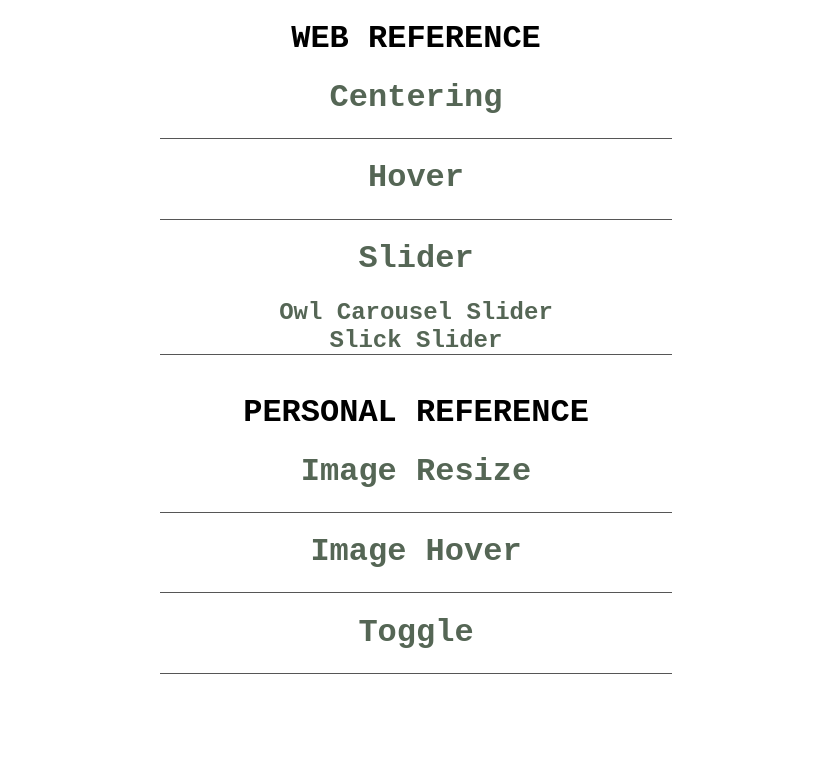
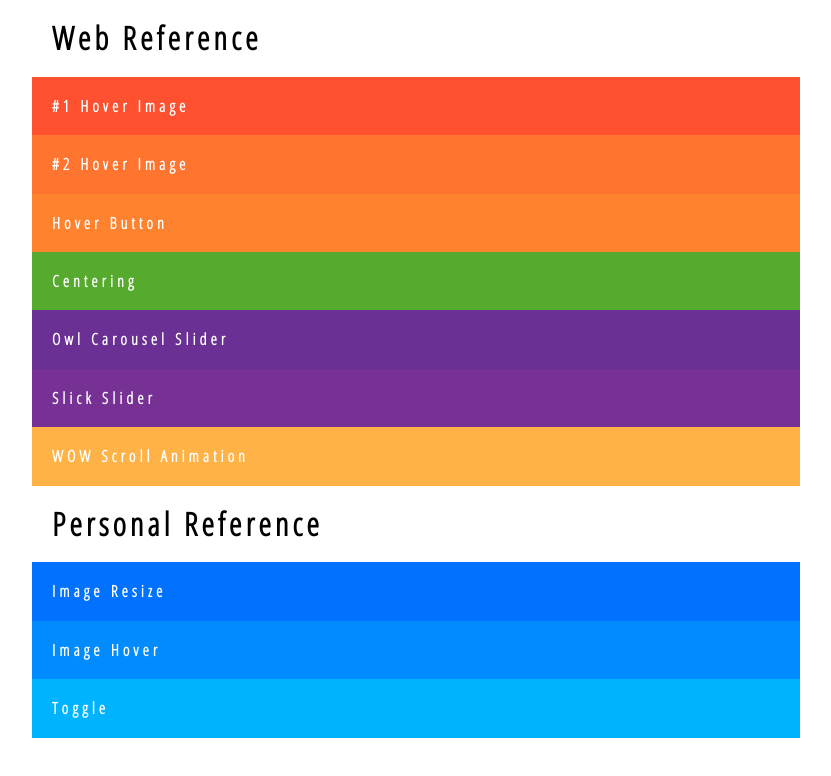
Before and after one commit to bienjerico/bienjerico.github.io, a website: page index.html in a window 1280 px wide. Shown: the whole page, without its empty margins (224-1055 px from the left). Drawn offline with nearby package versions, Linux system fonts and the light colour scheme.

Commit message:
re-design

```diff
--- a/index.html
+++ b/index.html
@@ -8,6 +8,7 @@
     <link rel="stylesheet" href="https://cdnjs.cloudflare.com/ajax/libs/normalize/5.0.0/normalize.min.css" media="screen" title="no title">
     <link rel="stylesheet" href="style.css" media="screen" title="no title">
     <script type="text/javascript" src="bower_components/jquery/dist/jquery.min.js"></script>
+    <link href="https://fonts.googleapis.com/css?family=Open+Sans+Condensed:300" rel="stylesheet">
 
     <!--[if lt IE 9]>
       <script src="https://oss.maxcdn.com/html5shiv/3.7.3/html5shiv.min.js"></script>
@@ -19,29 +20,29 @@
   <header>
 
   </header>
-  <section class="url-list">
-    <h1>WEB REFERENCE</h1>
-    <ul>
-      <li><a href="https://www.w3.org/Style/Examples/007/center.en.html" target="_blank"><h1>Centering</h1></a></li>
-      <li><a href="https://codepen.io/nxworld/pen/ZYNOBZ"  target="_blank"><h1>Hover</h1></a></li>
-      <li>
-        <div>
-          <h1>Slider</h1>
-          <a href="http://www.owlcarousel.owlgraphic.com/" target="_blank"><h2>Owl Carousel Slider</h2></a>
-          <a href="http://kenwheeler.github.io/slick/" target="_blank"><h2>Slick Slider</h2></a>
-        </div>
-      </li>
-    </ul>
-
-    <div class="&nbsp;">&nbsp;</div>
-
-    <h1>PERSONAL REFERENCE</h1>
-    <ul>
-      <li><a href="/image-resize.html" target="_blank"><h1>Image Resize</h1></a></li>
-      <li><a href="/image-hover.html"  target="_blank"><h1>Image Hover</h1></a></li>
-      <li><a href="/toggle.html"  target="_blank"><h1>Toggle</h1></a></li>
-    </ul>
-  </section>
-
+    <section class="gradient-list">
+      <ul>
+        <li class="gradient-group">
+          <h1 class="gradient-header">Web Reference</h1>
+            <ul>
+              <li class="gradient-item"><a href="https://codepen.io/nxworld/pen/ZYNOBZ"  target="_blank"><h4>#1 Hover Image </h4></a></li>
+              <li class="gradient-item"><a href="http://ianlunn.github.io/Hover/"  target="_blank"><h4>#2 Hover Image</h4></a></li>
+              <li class="gradient-item"><a href="https://codepen.io/davidicus/pen/emgQKJ" target="_blank"><h4>Hover Button </h4></a></li>
+              <li class="gradient-item"><a href="https://www.w3.org/Style/Examples/007/center.en.html" target="_blank"><h4>Centering</h4></a></li>
+              <li class="gradient-item"><a href="http://www.owlcarousel.owlgraphic.com/" target="_blank"><h4>Owl Carousel Slider</h4></a></li>
+              <li class="gradient-item"><a href="http://kenwheeler.github.io/slick/" target="_blank"><h4>Slick Slider</h4></a></li>
+              <li class="gradient-item"><a href="http://mynameismatthieu.com/WOW/index.html" target="_blank"><h4>WOW Scroll Animation</h4></a></li>
+            </ul>
+        </li>
+        <li class="gradient-group">
+          <h1 class="gradient-header">Personal Reference</h1>
+            <ul>
+              <li class="gradient-item"><a href="/image-resize.html" target="_blank"><h4>Image Resize</h4></a></li>
+              <li class="gradient-item"><a href="/image-hover.html"  target="_blank"><h4>Image Hover</h4></a></li>
+              <li class="gradient-item"><a href="/toggle.html"  target="_blank"><h4>Toggle</h4></a></li>
+            </ul>
+        </li>
+      </ul>
+    </section>
   </body>
 </html>
--- a/style.css
+++ b/style.css
@@ -1,7 +1,7 @@
 
 * {
    margin: 0;
-   padding: 0;
+   /*padding: 0;*/
 	-moz-box-sizing: border-box;
 	-webkit-box-sizing: border-box;
 	box-sizing: border-box;
@@ -11,12 +11,6 @@
 body {
 	background-color: #fff;
 }
-
-/*section {
-    width: 100%;
-    display: inline-block;
-    margin: 0 auto;
-}*/
 
 .clearfix {
 	clear: both;
@@ -33,38 +27,67 @@
 }
 
 
-
-/*-------------------*/
-/* URL List */
-/*-------------------*/
-.url-list {
-	margin: 0;
-	padding-left: 30%;
-	padding-right: 30%;
-	text-align: center;
+/*---------------*/
+/* Gradient List */
+/*---------------*/
+.gradient-list {
+	font-family: 'Open Sans Condensed', sans-serif;
+	letter-spacing: 0.25em;
+	width: 60%;
+	margin: 0 auto;
 }
-.url-list h1,h2 {
-	font-family: "Courier New", Courier, monospace;
-}
-.url-list ul {
+	.gradient-list ul {
 	list-style: none;
 	padding: 0;
 }
-
-.url-list li {
-	border-bottom:1px solid #565656;
-	color:#565;
+.gradient-list h1.gradient-header {
+	margin: 0;
+	padding: 20px;}
+.gradient-list li.gradient-item {
+	padding: 20px;
+	-webkit-transition-duration: 0.3s;
+	transition-duration: 0.3s;
+}
+.gradient-list li.gradient-item:hover {
+	padding-left: 30px;
 }
 
-.url-list li a {
+.gradient-list .gradient-item a {
 	text-decoration: none;
-	color:#565;
+	color:#ffffff;
 }
-
-.url-list li a:hover {
-	color:#232;
+/* Web Reference */
+.gradient-list .gradient-group:first-child li.gradient-item:nth-child(1){
+	background: #ff512f;
 }
-
+.gradient-list .gradient-group:first-child li.gradient-item:nth-child(2){
+	background: #FF742F;
+}
+.gradient-list .gradient-group:first-child li.gradient-item:nth-child(3){
+	background: #FF822F;
+}
+.gradient-list .gradient-group:first-child li.gradient-item:nth-child(4){
+	background: #56AB2F;
+}
+.gradient-list .gradient-group:first-child li.gradient-item:nth-child(5){
+	background: #6a3093;
+}
+.gradient-list .gradient-group:first-child li.gradient-item:nth-child(6){
+	background: #773093;
+}
+.gradient-list .gradient-group:first-child li.gradient-item:nth-child(7){
+	background: #ffb347;
+}
+/* Personal Reference */
+.gradient-list .gradient-group:last-child li.gradient-item:nth-child(1){
+	background: #0072ff;
+}
+.gradient-list .gradient-group:last-child li.gradient-item:nth-child(2){
+	background: #008CFF;
+}
+.gradient-list .gradient-group:last-child li.gradient-item:nth-child(3){
+	background: #00B3FF;
+}
 
 /*-------------------*/
 /* Image Focal Point */
```
